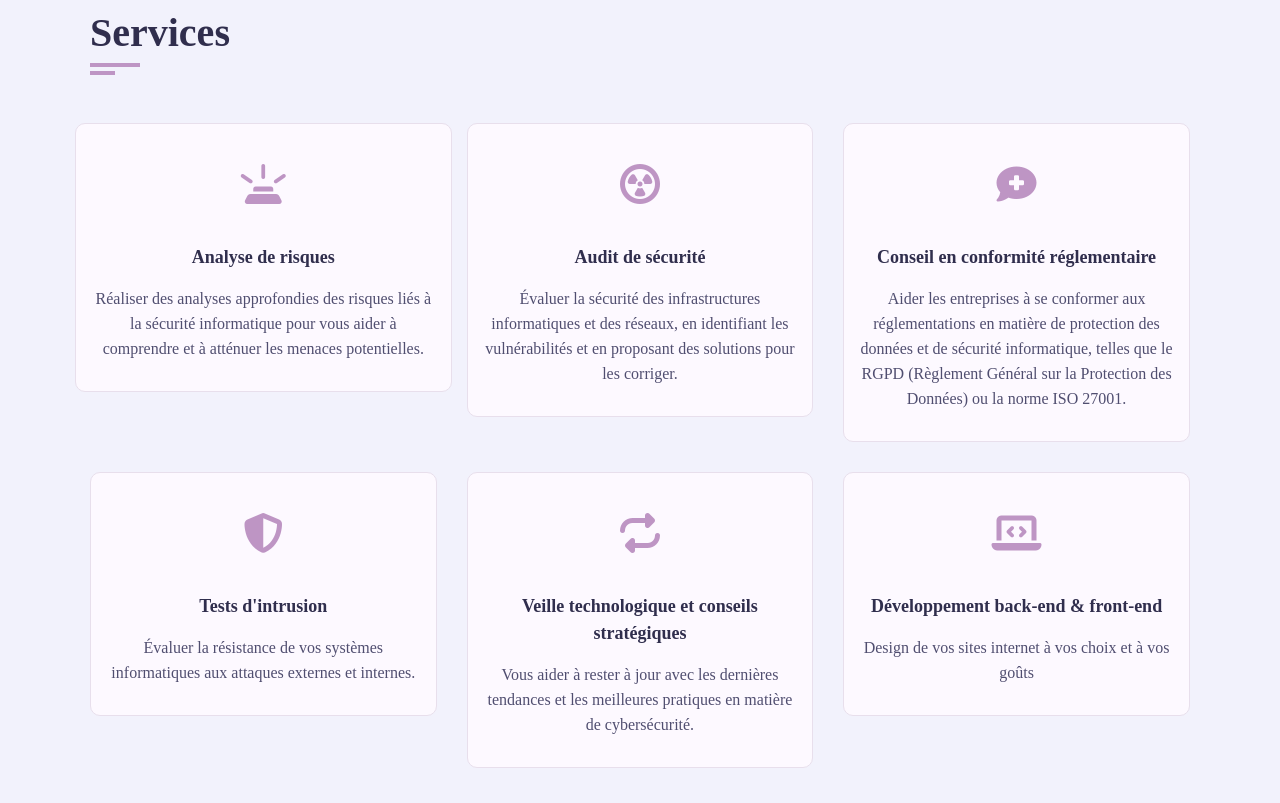
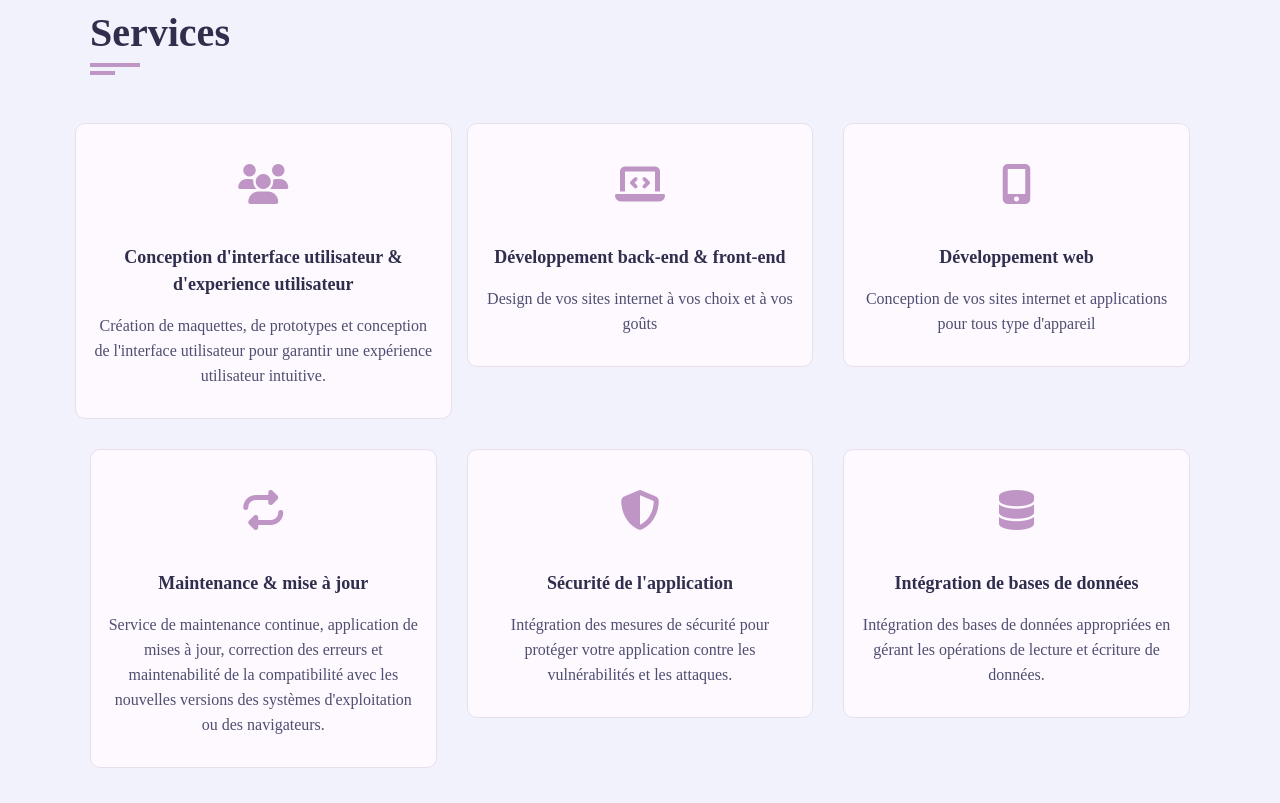
Before and after one commit to WhyLylasCode/E-portfolio, a plain HTML site: page index.html in a window 1280 px wide. Shown: the part 1657-2460 px from the top of the page. Drawn offline with nearby package versions, Linux system fonts and the light colour scheme; no server answers; a web font is replaced by a local one.

Commit message:
Architecture logiciel

```diff
--- a/index.html
+++ b/index.html
@@ -126,54 +126,14 @@
         </div>
         </div>
             <div class="row">
-                <!--Services item start-->
                 <div class="service-item">
                     <div class="service-item-inner">
                         <div class="icon">
-                        <i class="fa fa-land-mine-on"></i>
+                            <i class="fa fa-users"></i>
                         </div>
-                        <h4>Analyse de risques</h4>
-                        <p>Réaliser des analyses approfondies des risques liés à la sécurité informatique pour vous aider à comprendre et à atténuer les menaces potentielles.</p>
+                            <h4>Conception d'interface utilisateur & d'experience utilisateur</h4>
+                            <p>Création de maquettes, de prototypes et conception de l'interface utilisateur pour garantir une expérience utilisateur intuitive.</p>
                     </div>
-            </div>
-
-                <div class="service-item padd-15">
-                    <div class="service-item-inner">
-                        <div class="icon">
-                            <i class="fa fa-circle-radiation"></i>
-                        </div>
-                    <h4>Audit de sécurité</h4>
-                    <p>Évaluer la sécurité des infrastructures informatiques et des réseaux, en identifiant les vulnérabilités et en proposant des solutions pour les corriger.</p>
-                    </div>
-                </div>
-
-                <div class="service-item padd-15">
-                    <div class="service-item-inner">
-                        <div class="icon">
-                            <i class="fa fa-comment-medical"></i>
-                        </div>
-                            <h4>Conseil en conformité réglementaire</h4>
-                            <p> Aider les entreprises à se conformer aux réglementations en matière de protection des données et de sécurité informatique, telles que le RGPD (Règlement Général sur la Protection des Données) ou la norme ISO 27001. </p>
-                    </div>
-                </div>
-
-                <div class="service-item padd-15">
-                    <div class="service-item-inner">
-                        <div class="icon">
-                            <i class="fa fa-shield-halved"></i>                    </div>
-                    <h4>Tests d'intrusion</h4>
-                    <p>Évaluer la résistance de vos systèmes informatiques aux attaques externes et internes.</p>
-                    </div>
-                </div>
-
-                <div class="service-item padd-15">
-                    <div class="service-item-inner">
-                        <div class="icon">
-                            <i class="fa fa-repeat"></i></div>
-                    <h4>Veille technologique et conseils stratégiques</h4>
-                    <p> Vous aider à rester à jour avec les dernières tendances et les meilleures pratiques en matière de cybersécurité. </p>
-                    </div>
-
                 </div>
                     <div class="service-item padd-15">
                         <div class="service-item-inner">
@@ -182,6 +142,43 @@
                             </div>
                             <h4>Développement back-end & front-end</h4>
                             <p>Design de vos sites internet à vos choix et à vos goûts </p>
+                        </div>
+                    </div>
+
+                    <div class="service-item padd-15">
+                        <div class="service-item-inner">
+                            <div class="icon">
+                                <i class="fa fa-mobile-alt"></i>
+                        </div>
+                        <h4>Développement web</h4>
+                        <p>Conception de vos sites internet et applications pour tous type d'appareil </p>
+                        </div>
+                    </div>
+
+                    <div class="service-item padd-15">
+                        <div class="service-item-inner">
+                            <div class="icon">
+                                <i class="fa fa-repeat"></i></div>
+                                <h4>Maintenance & mise à jour</h4>
+                        <p> Service de maintenance continue, application de mises à jour, correction des erreurs et maintenabilité de la compatibilité avec les nouvelles versions des systèmes d'exploitation ou des navigateurs. </p>
+                        </div>
+                    </div>
+
+                    <div class="service-item padd-15">
+                        <div class="service-item-inner">
+                            <div class="icon">
+                                <i class="fa fa-shield-halved"></i>                    </div>
+                        <h4>Sécurité de l'application</h4>
+                        <p> Intégration des mesures de sécurité pour protéger votre application contre les vulnérabilités et les attaques. </p>
+                        </div>
+                    </div>
+
+                    <div class="service-item padd-15">
+                        <div class="service-item-inner">
+                            <div class="icon">
+                                <i class="fa fa-database"></i>                    </div>
+                        <h4>Intégration de bases de données</h4>
+                        <p> Intégration des bases de données appropriées en gérant les opérations de lecture et écriture de données. </p>
                         </div>
                     </div>
                         <!--Services item end-->
```
Also changed, not shown: 2 other files. Lines whose indentation alone changed are shown as unchanged.
